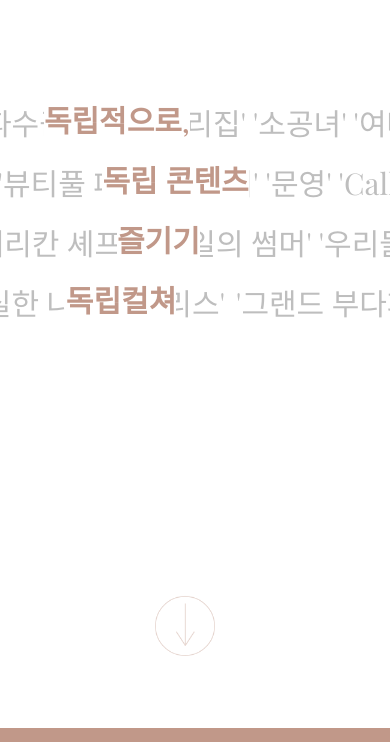
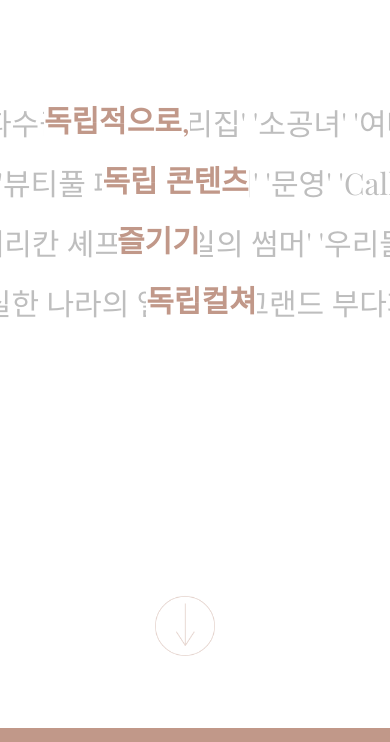
Before and after one commit to DDA2-0/IDculture, a plain HTML site: page html/home.html in a window 390 px wide. Shown: the part 102-844 px from the top of the page. Drawn offline with nearby package versions, Linux system fonts and the light colour scheme; a web font is replaced by a local one.

Commit message:
Update home.css

```diff
--- a/css/home.css
+++ b/css/home.css
@@ -1021,7 +1021,7 @@ margin: 50px 0;
   }
   #rolling2{left:70%}
   #rolling3{left:80%}
-  #rolling4{left:45%;}
+  #rolling4{left:100%;}
 
   .main-visual{
     width: 100%;height: 630px;
```
